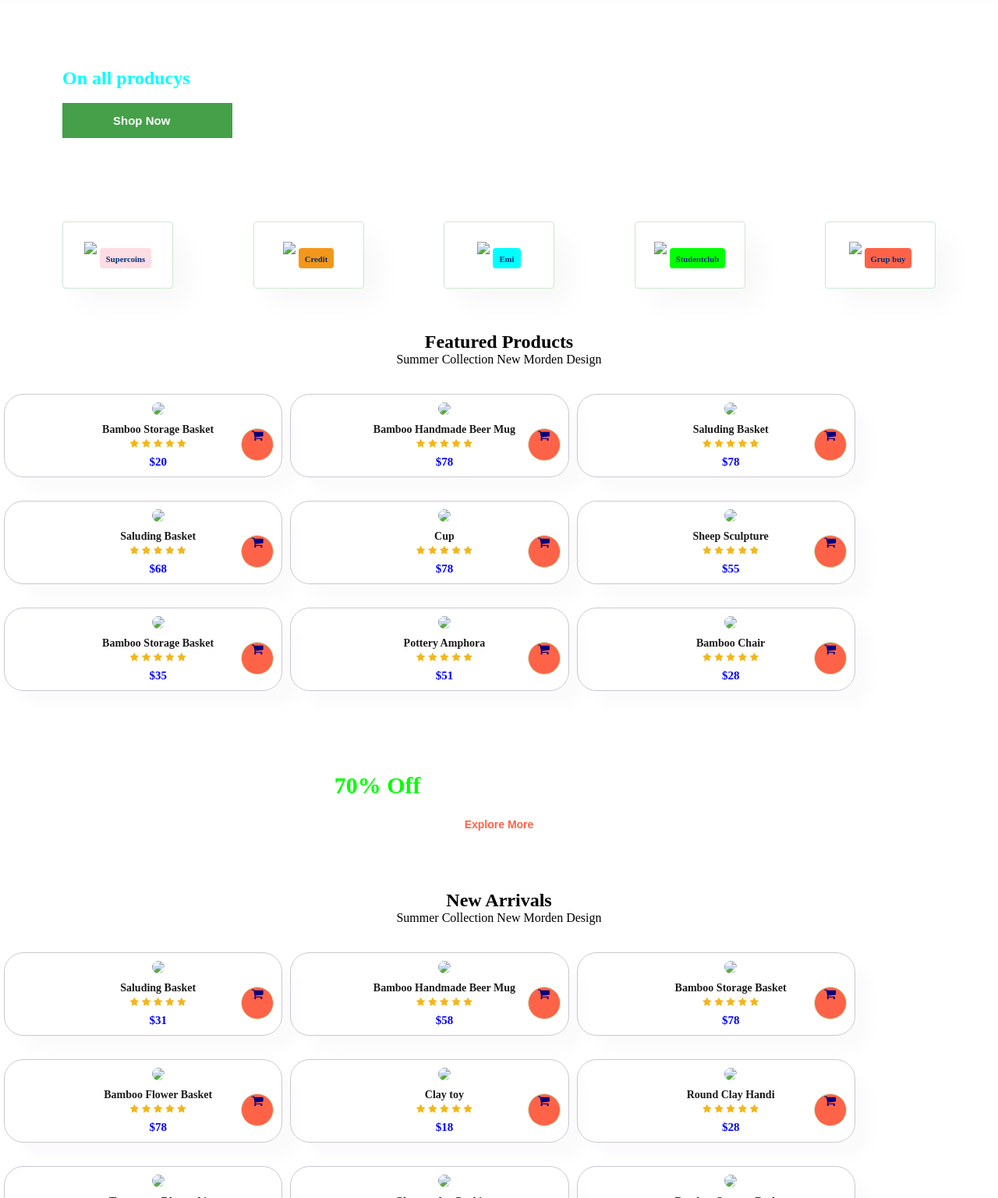
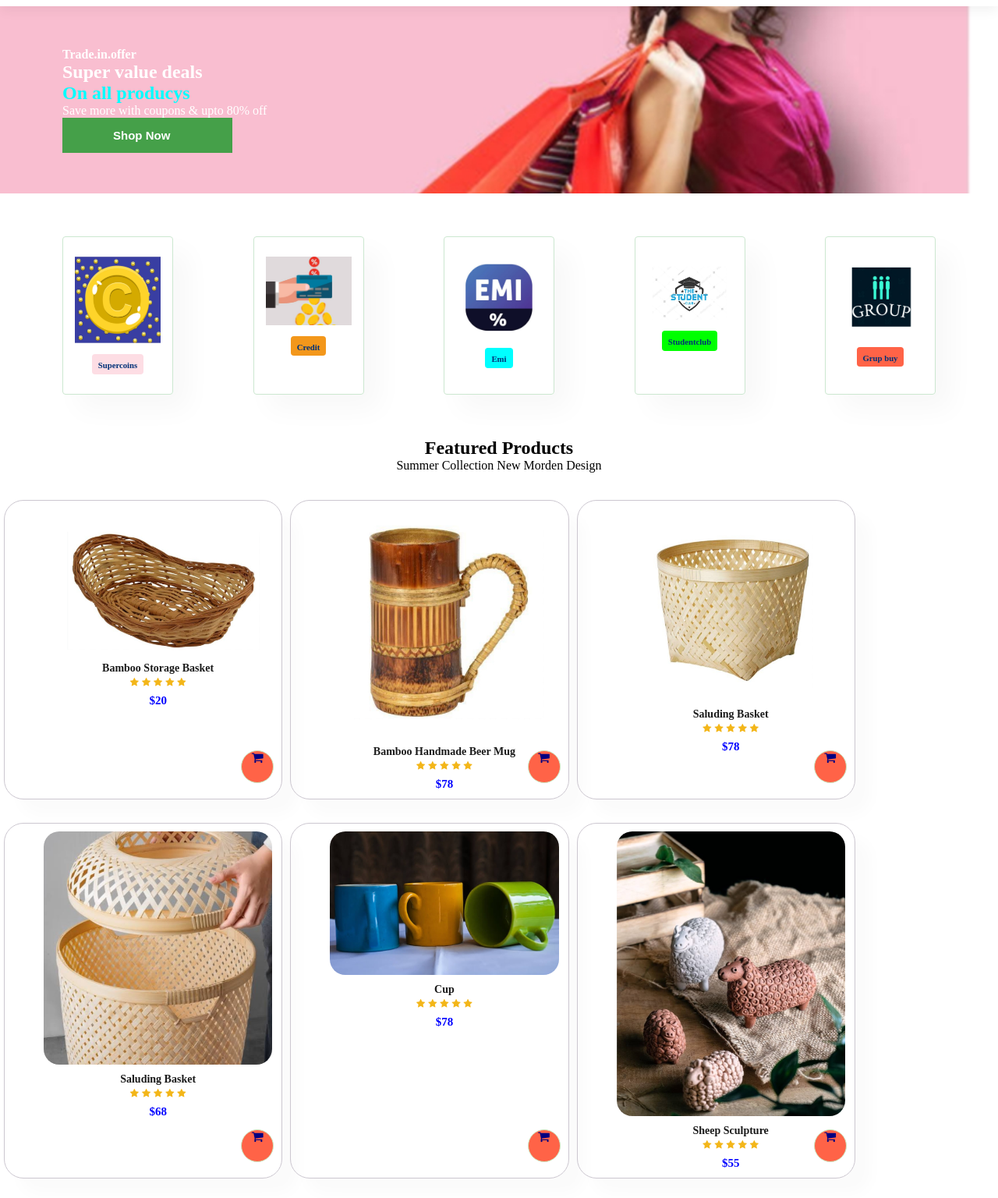
Before and after one commit to Pranab1234567/Project, a plain HTML site: page index.html in a window 1280 px wide. Shown: the part 96-1632 px from the top of the page at 78% size. Drawn offline with Linux system fonts and the light colour scheme.

Commit message:
Update index.html

```diff
--- a/index.html
+++ b/index.html
@@ -41,7 +41,7 @@ bottom:-4px;left:20px;
 }
 
 
-#hero{background-image:url("/storage/emulated/0/Pictures/Screenshots/IMG_20231020_193704.jpg");
+#hero{background-image:url("IMG_20231020_193704.jpg");
 height:30vh;width:85%;background-size:cover;color:#fff;
 background-position:center; padding:0px 80px; overflow:hidden;
 display:flex;flex-direction:column;align-items:flex-start;justify-content:center;
@@ -97,7 +97,7 @@ flex-wrap:wrap;text-align:center;margin-left:5px;
 }
 #banner{display:flex;flex-direction:column;
 justify-content:center;align-items:center;
-text-align:center;background-image:url("/storage/emulated/0/Pictures/Screenshots/IMG_20230822_203003.jpg");
+text-align:center;background-image:url("IMG_20230822_203003.jpg");
 width:100%;height:30vh;background-size:cover;background-position:center;
 
 }
@@ -112,7 +112,7 @@ cursor:pointer;border:none;outline:none;transition:0.2s;
 #banner button:hover{background-color:lime;color:#fff;}
 #sm-banner .banner-box{display:flex;flex-direction:column;
 justify-content:center;align-items:flex-start;
-text-align:;background-image:url("/storage/emulated/0/Pictures/Screenshots/IMG_20231020_193649.jpg");
+text-align:;background-image:url("IMG_20231020_193649.jpg");
 min-width:300px;height:50vh;background-size:cover;background-position:center;
 padding:30px;
 }
@@ -127,10 +127,10 @@ cursor:pointer;border:1px solid #fff;outline:none;transition:0.2s;
 }
 #sm-banner .banner-box:hover button{background-color:lime;border:1px solid lime;}
 
-#sm-banner .banner-box2{background-image:url("/storage/emulated/0/Pictures/Screenshots/IMG_20231020_193704.jpg");}
+#sm-banner .banner-box2{background-image:url("IMG_20231020_193704.jpg");}
 #banner3 .banner-box{display:flex;flex-direction:column;
 justify-content:center;align-items:flex-start;
-text-align:;background-image:url("/storage/emulated/0/Pictures/Screenshots/IMG_20231020_194800.jpg");
+text-align:;background-image:url("IMG_20231020_194800.jpg");
 min-width:30%;height:30vh;background-size:cover;background-position:center;
 padding:20px;margin-buttom:20px;
 }
@@ -140,7 +140,7 @@ padding:20px;margin-buttom:20px;
 
 #banner3{display:flex;justify-content:space-between;padding:0 80px;flex-wrap:wrap;}
 
-#banner3 .banner-box2 {background-image:url("/storage/emulated/0/Pictures/Screenshots/IMG_20231020_195156.jpg");}
+#banner3 .banner-box2 {background-image:url("IMG_20231020_195156.jpg");}
 #banner3 .banner-box2 h2{font-weight:400;font_size:40px;color:#fff;}
 #banner3 .banner-box2 h3{font-weight:800;font_size:40px;color:green;}
 #newsletter{display:flex;justify-content:space-between;
@@ -227,7 +227,7 @@ footer .copyright{text-align:start;}
 <body>
 
 <section id="header">
-<a href="#" ><img src="/storage/emulated/0/Pictures/Screenshots/IMG_20231020_200528.jpg" class="logo" alt="logo"></a>
+<a href="#" ><img src="IMG_20231020_200528.jpg" class="logo" alt="logo"></a>
 <div>
 <ul id="navbar">
 <a href="f.html" ><button>Signup</button></a>
@@ -262,28 +262,28 @@ footer .copyright{text-align:start;}
 
 <section id="feature"class="section-p1">
 <div class="fe-box">
-<img src="/storage/emulated/0/Pictures/Screenshots/IMG_20231020_185148.jpg">
+<img src="IMG_20231020_185148.jpg">
 <h6>Supercoins</h6>
 </div>
 
 <div class="fe-box">
-<img src="/storage/emulated/0/Pictures/Screenshots/IMG_20231020_184359.jpg">
+<img src="IMG_20231020_184359.jpg">
 <h6>Credit</h6>
 </div>
 
 <div class="fe-box">
-<img src="/storage/emulated/0/Pictures/Screenshots/IMG_20231020_185157.jpg">
+<img src="IMG_20231020_185157.jpg">
 <h6>Emi</h6>
 </div>
 
 <div class="fe-box">
-<img src="/storage/emulated/0/Pictures/Screenshots/IMG_20231020_185212.jpg">
+<img src="IMG_20231020_185212.jpg">
 <h6>Studentclub</h6>
 </div>
 
 
 <div class="fe-box">
-<img src="/storage/emulated/0/Pictures/Screenshots/IMG_20231020_185223.jpg">
+<img src="IMG_20231020_185223.jpg">
 <h6>Grup buy</h6>
 </div>
 
@@ -293,7 +293,7 @@ footer .copyright{text-align:start;}
 <p>Summer Collection New Morden Design</p>
 <div class="pro-container">
 <div class="pro">
-<img src="/storage/emulated/0/Pictures/Screenshots/IMG_20231020_183141.jpg">
+<img src="IMG_20231020_183141.jpg">
 <div class="des">
 <h5>Bamboo Storage Basket</h5>
 <div class="star">
@@ -309,7 +309,7 @@ footer .copyright{text-align:start;}
 </div>
 
 <div class="pro">
-<img src="/storage/emulated/0/Pictures/Screenshots/IMG_20231020_183200.jpg">
+<img src="IMG_20231020_183200.jpg">
 <div class="des">
 <h5>Bamboo Handmade Beer Mug</h5>
 <div class="star">
@@ -325,7 +325,7 @@ footer .copyright{text-align:start;}
 </div>
 
 <div class="pro">
-<img src="/storage/emulated/0/Pictures/Screenshots/IMG_20231020_183224.jpg">
+<img src="IMG_20231020_183224.jpg">
 <div class="des">
 <h5>Saluding Basket</h5>
 <div class="star">
@@ -341,7 +341,7 @@ footer .copyright{text-align:start;}
 </div>
 
 <div class="pro">
-<img src="/storage/emulated/0/Pictures/Screenshots/IMG_20231020_183241.jpg">
+<img src="IMG_20231020_183241.jpg">
 <div class="des">
 <h5>Saluding Basket</h5>
 <div class="star">
@@ -356,7 +356,7 @@ footer .copyright{text-align:start;}
 <a href="#" ><i class="fa fa-shopping-cart cart"></i></a>
 </div>
 <div class="pro">
-<img src="/storage/emulated/0/Pictures/Screenshots/IMG_20231020_183443.jpg">
+<img src="IMG_20231020_183443.jpg">
 <div class="des">
 <h5>Cup</h5>
 <div class="star">
@@ -372,7 +372,7 @@ footer .copyright{text-align:start;}
 </div>
 
 <div class="pro">
-<img src="/storage/emulated/0/Pictures/Screenshots/IMG_20231020_183406.jpg">
+<img src="IMG_20231020_183406.jpg">
 <div class="des">
 <h5>Sheep Sculpture</h5>
 <div class="star">
@@ -388,7 +388,7 @@ footer .copyright{text-align:start;}
 </div>
 
 <div class="pro">
-<img src="/storage/emulated/0/Pictures/Screenshots/IMG_20231020_183315.jpg">
+<img src="IMG_20231020_183315.jpg">
 <div class="des">
 <h5>Bamboo Storage Basket</h5>
 <div class="star">
@@ -404,7 +404,7 @@ footer .copyright{text-align:start;}
 </div>
 
 <div class="pro">
-<img src="/storage/emulated/0/Pictures/Screenshots/IMG_20231020_183428.jpg">
+<img src="IMG_20231020_183428.jpg">
 <div class="des">
 <h5>Pottery Amphora</h5>
 <div class="star">
@@ -420,7 +420,7 @@ footer .copyright{text-align:start;}
 </div>
 
 <div class="pro">
-<img src="/storage/emulated/0/Pictures/Screenshots/IMG_20231020_183346.jpg">
+<img src="IMG_20231020_183346.jpg">
 <div class="des">
 
 <h5>Bamboo Chair</h5>
@@ -454,7 +454,7 @@ footer .copyright{text-align:start;}
 <p>Summer Collection New Morden Design</p>
 <div class="pro-container">
 <div class="pro">
-<img src="/storage/emulated/0/Pictures/Screenshots/IMG_20231020_183249.jpg">
+<img src="IMG_20231020_183249.jpg">
 <div class="des">
 <h5>Saluding Basket</h5>
 <div class="star">
@@ -470,7 +470,7 @@ footer .copyright{text-align:start;}
 </div>
 
 <div class="pro">
-<img src="/storage/emulated/0/Pictures/Screenshots/IMG_20231020_183215.jpg">
+<img src="IMG_20231020_183215.jpg">
 <div class="des">
 <h5>Bamboo Handmade Beer Mug</h5>
 <div class="star">
@@ -486,7 +486,7 @@ footer .copyright{text-align:start;}
 </div>
 
 <div class="pro">
-<img src="/storage/emulated/0/Pictures/Screenshots/IMG_20231020_183152.jpg">
+<img src="IMG_20231020_183152.jpg">
 <div class="des">
 <h5>Bamboo Storage Basket</h5>
 <div class="star">
@@ -501,7 +501,7 @@ footer .copyright{text-align:start;}
 <a href="#" ><i class="fa fa-shopping-cart cart"></i></a>
 </div>
 <div class="pro">
-<img src="/storage/emulated/0/Pictures/Screenshots/IMG_20231020_183333.jpg">
+<img src="IMG_20231020_183333.jpg">
 <div class="des">
 <h5>Bamboo Flower Basket</h5>
 <div class="star">
@@ -517,7 +517,7 @@ footer .copyright{text-align:start;}
 </div>
 
 <div class="pro">
-<img src="/storage/emulated/0/Pictures/Screenshots/IMG_20231020_192204.jpg">
+<img src="IMG_20231020_192204.jpg">
 <div class="des">
 <h5>Clay toy</h5>
 <div class="star">
@@ -533,7 +533,7 @@ footer .copyright{text-align:start;}
 </div>
 
 <div class="pro">
-<img src="/storage/emulated/0/Pictures/Screenshots/IMG_20231020_192033.jpg">
+<img src="IMG_20231020_192033.jpg">
 <div class="des">
 <h5>Round Clay Handi</h5>
 <div class="star">
@@ -549,7 +549,7 @@ footer .copyright{text-align:start;}
 </div>
 
 <div class="pro">
-<img src="/storage/emulated/0/Pictures/Screenshots/IMG_20231020_192015.jpg">
+<img src="IMG_20231020_192015.jpg">
 <div class="des">
 <h5>Terracotta Dhunachi</h5>
 <div class="star">
@@ -565,7 +565,7 @@ footer .copyright{text-align:start;}
 </div>
 
 <div class="pro">
-<img src="/storage/emulated/0/Pictures/Screenshots/IMG_20231020_192025.jpg">
+<img src="IMG_20231020_192025.jpg">
 <div class="des">
 <h5>Clay pot for Cooking</h5>
 <div class="star">
@@ -581,7 +581,7 @@ footer .copyright{text-align:start;}
 </div>
 
 <div class="pro">
-<img src="/storage/emulated/0/Pictures/Screenshots/IMG_20231020_183315.jpg">
+<img src="IMG_20231020_183315.jpg">
 <div class="des">
 <h5>Bamboo Storage Basket</h5>
 <div class="star">
@@ -644,7 +644,7 @@ footer .copyright{text-align:start;}
 
 <footer class="section-p1">
 <div class="col">
-<img src="/storage/emulated/0/Pictures/Screenshots/IMG_20231020_200528.jpg"class="logo">
+<img src="IMG_20231020_200528.jpg"class="logo">
 <h4>contact</h4>
 <p><strong>Address:</strong>Remuna,Balasore,Odisha</p>
 <p><strong>Phone:</strong>6370436769</p>
@@ -681,12 +681,12 @@ footer .copyright{text-align:start;}
 <h4>Install App</h4>
 <p>Form App store or Google play</p>
 <div class="row">
-<img src="/storage/emulated/0/Pictures/Screenshots/IMG_20231020_195734.jpg">
-<img src="/storage/emulated/0/Pictures/Screenshots/IMG_20231020_195717.jpg">
+<img src="IMG_20231020_195734.jpg">
+<img src="IMG_20231020_195717.jpg">
 </div>
  <div class="row">
 <p>Secured Payment Gateways</p>
-<img src="/storage/emulated/0/Pictures/Screenshots/IMG_20231020_195430.jpg">
+<img src="IMG_20231020_195430.jpg">
 </div>
 
 <div class="copyright">
```
